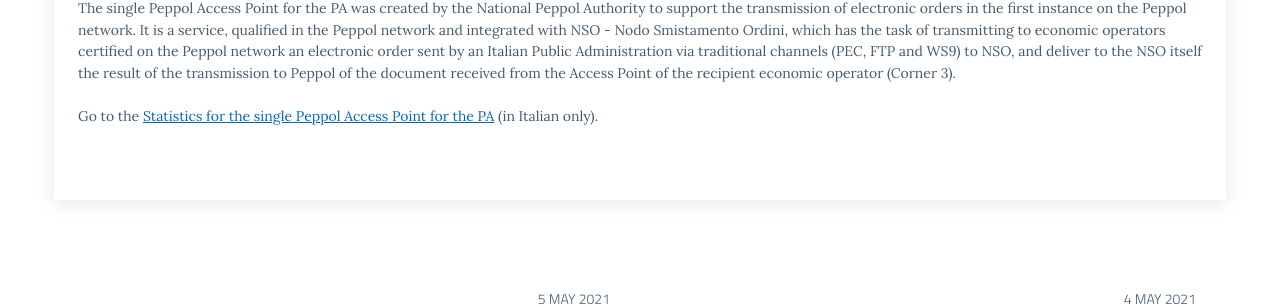
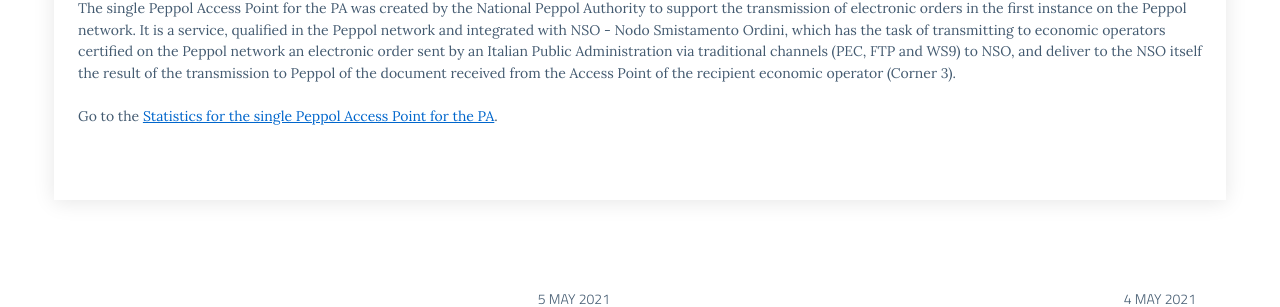
Before and after one commit to realeroberto/peppol.agid.gov.it, a Jekyll site: the page built from en/index.md, in a window 1280 px wide and 900 px high, scrolled down 882 px. Shown: the part 153-460 px from the top of the window. Built offline with Jekyll 4.4.1, drawn with Linux system fonts in a browser that asks for light colours; comment, search, counter and statistics services are not loaded.

Commit message:
Edit link

```diff
--- a/en/index.md
+++ b/en/index.md
@@ -38,7 +38,7 @@
 the transmission to Peppol of the document received from the Access Point of
 the recipient economic operator (Corner 3).
 
-<br><br>Go to the <a href="https://peppol-ap.agid.gov.it/notier/pub/risultatiAp.html">Statistics for the single Peppol Access Point for the PA</a> (in Italian only).
+<br><br>Go to the <a href="https://peppol-ap.agid.gov.it/notier/pub/risultatiAp.html?lang=en">Statistics for the single Peppol Access Point for the PA</a>.
 {% endcapture %}
 
 {% assign about_peppol = site.pages | where: "ref", "cos-e-peppol" | where: "lang", page.lang | first %}
```
